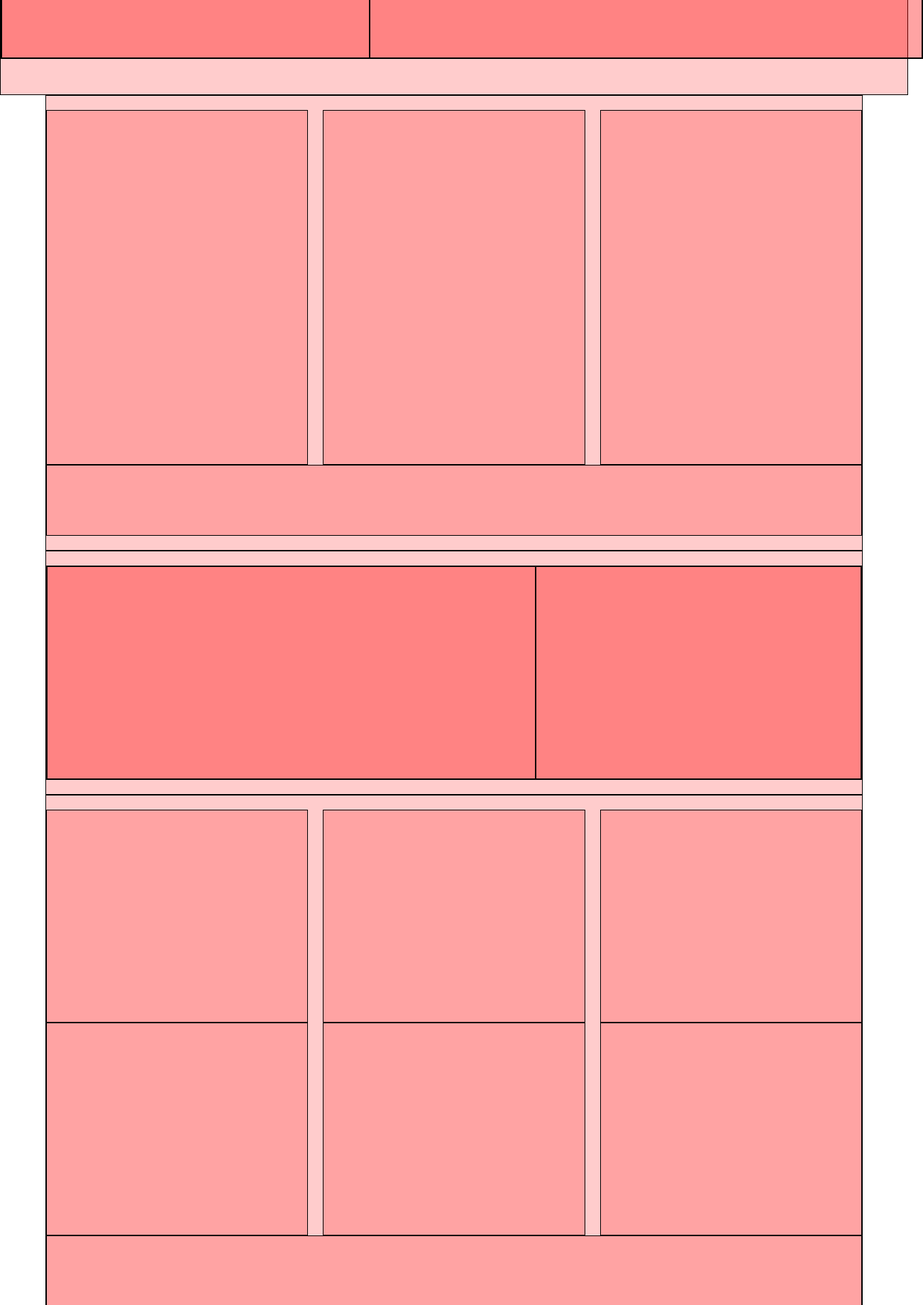
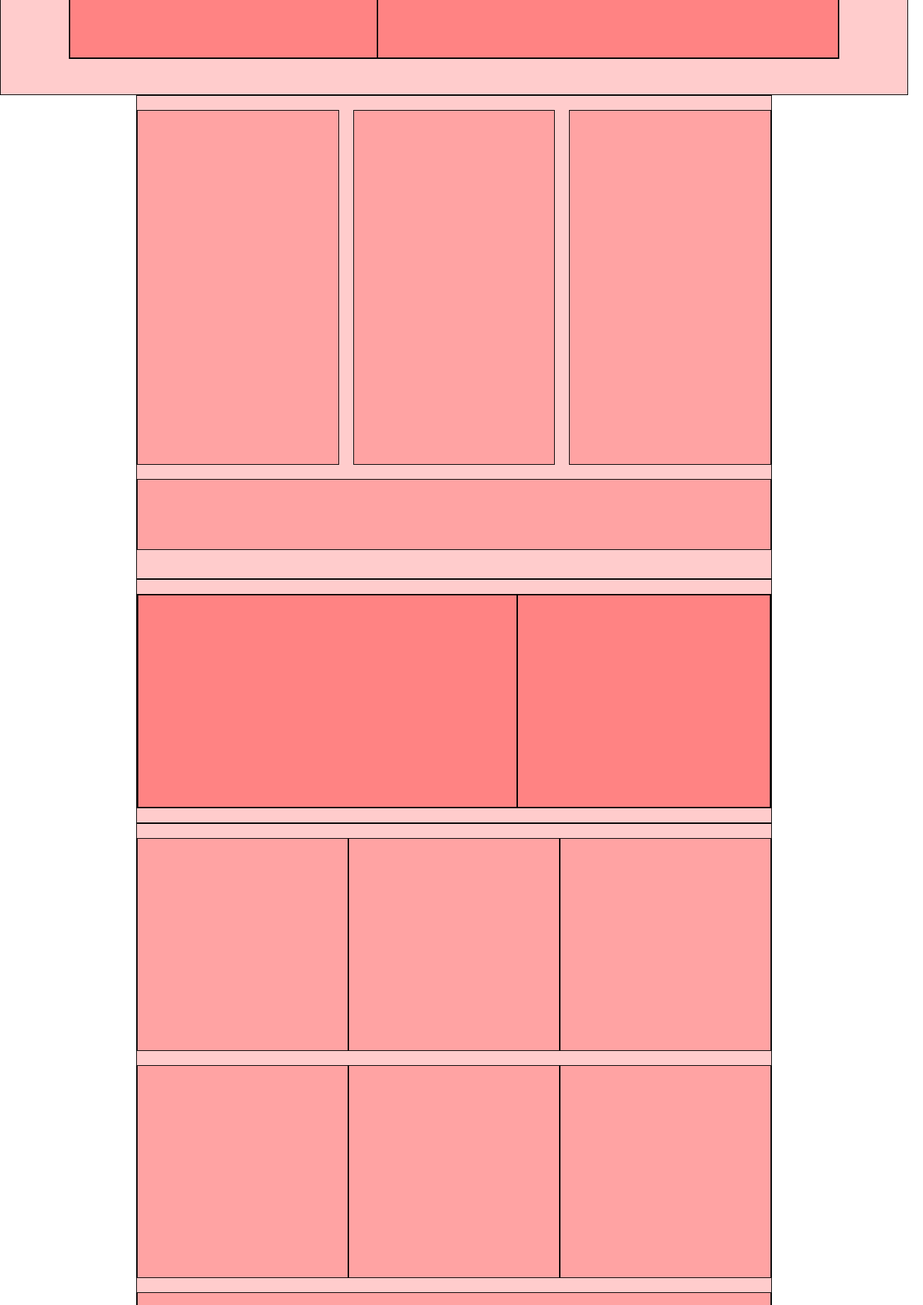
Before and after one commit to Guidocode/htmlcss-dropbox, a plain HTML site: page index.html in a window 1280 px wide. Shown: the part 340-2179 px from the top of the page at 71% size, 1301 px wide, since content can reach past the window. Drawn offline with Linux system fonts and the light colour scheme.

Commit message:
Miglioramento struttura dropbox

```diff
--- a/css/style.css
+++ b/css/style.css
@@ -16,7 +16,7 @@ header{
 }
 
 .content-jumbotron{
-  width: 1300px;
+  width: 85%;
   margin: 0 auto;
 }
 
@@ -24,20 +24,32 @@ header{
 /*
   MAIN
 */
-section .col.col-center{
-  margin: 0 21px;
+main section .col{
+  margin-bottom: 20px;
+}
+
+main section .col.col-center{
+  margin: 0 20px;
+}
+
+main section .container-col-float-margin .col.float-left{
+  width: calc((100% - 40px) / 3);
 }
 
 main section .container-col-float .col.float-left{
-  width: calc(100% / 3 - 14px);
+  width: calc(100% / 3);
 }
-
 
 
 
 /*
   FOOTER
 */
+footer .container-col-float{
+  width: 85%;
+  margin: 0 auto;
+}
+
 footer .container-col-float .col.float-left{
   width: calc(100% / 5);
 }
--- a/css/utilities.css
+++ b/css/utilities.css
@@ -1,6 +1,6 @@
 .container{
-  width: 90%;
-  max-width: 1180px;
+  width: 70%;
+  /* max-width: 1180px; */
   margin: 0 auto;
 }
 
--- a/index.html
+++ b/index.html
@@ -30,7 +30,7 @@
 
     <section class="container debug">
       <!-- Colonne flottate  -->
-      <div class="container-col-float clearfix">
+      <div class="container-col-float-margin clearfix">
         <div class="col float-left debug h500"></div>
         <div class="col col-center float-left debug h500"></div>
         <div class="col float-left debug h500"></div>
@@ -53,10 +53,10 @@
       <!-- Colonne flottate  -->
       <div class="container-col-float clearfix">
         <div class="col float-left debug h300"></div>
-        <div class="col col-center float-left debug h300"></div>
         <div class="col float-left debug h300"></div>
         <div class="col float-left debug h300"></div>
-        <div class="col col-center float-left debug h300"></div>
+        <div class="col float-left debug h300"></div>
+        <div class="col float-left debug h300"></div>
         <div class="col float-left debug h300"></div>
       </div>
       <!-- /Colonne flottate  -->
```
